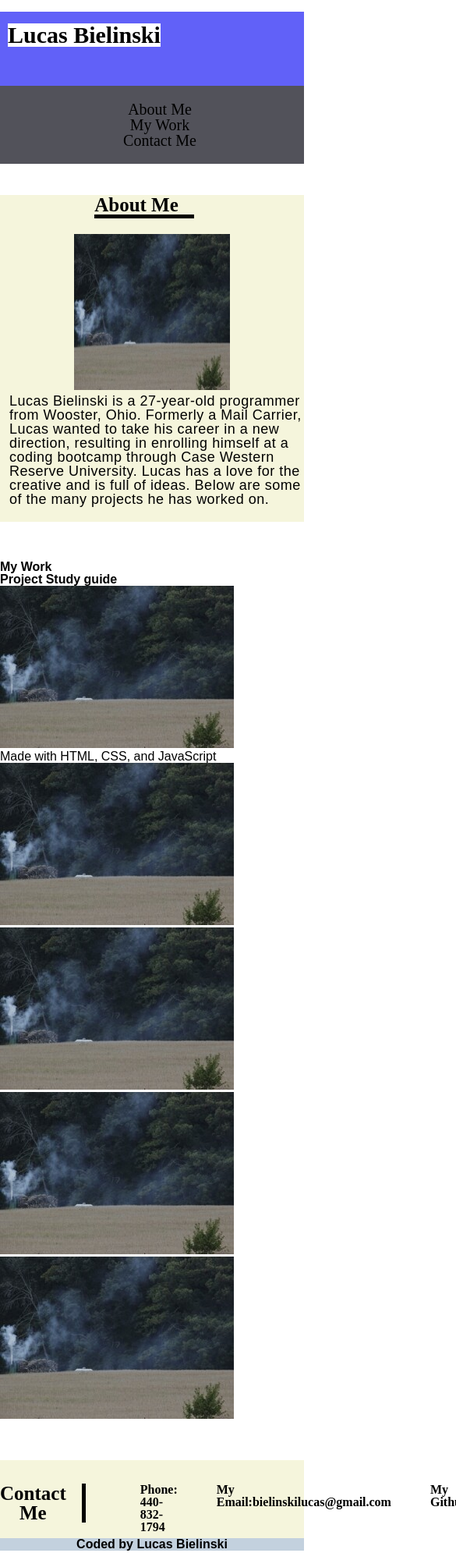
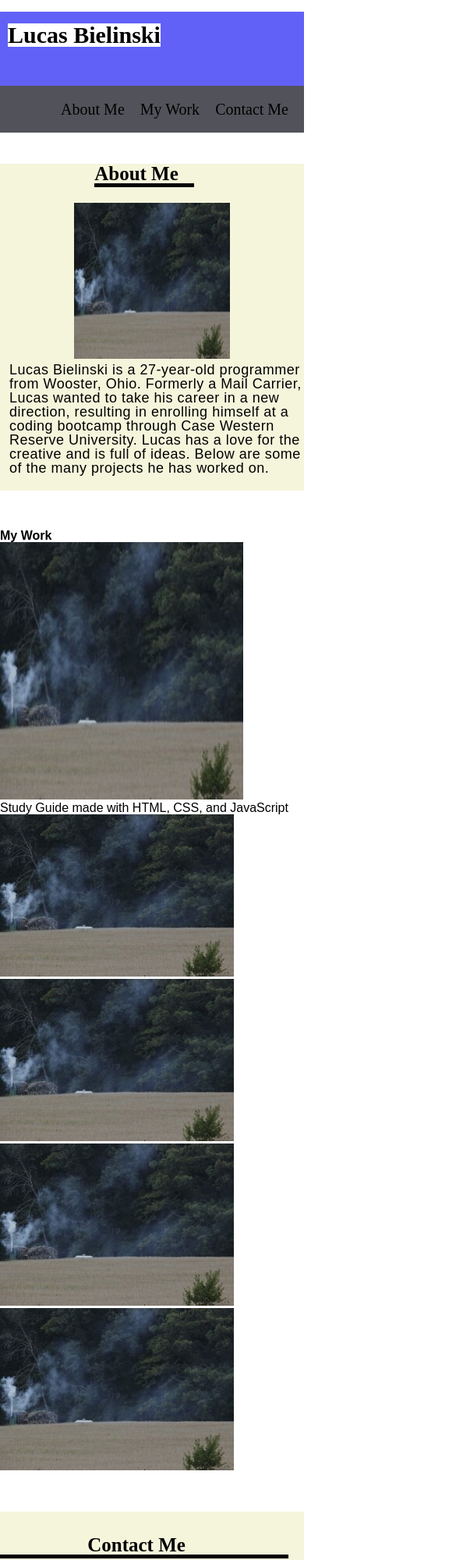
Before and after one commit to LucasBielinski/Lucas-Bielinski-Beginning-Portfolio, a plain HTML site: page index.html in a window 390 px wide. Shown: the top 2000 px of the page at 78% size, 585 px wide, since content can reach past the window. Drawn offline with Linux system fonts and the light colour scheme.

Commit message:
add more media queries

```diff
--- a/assets/style.css
+++ b/assets/style.css
@@ -85,6 +85,15 @@ a:hover {
   padding-right: 20px;
   border-right: 5px solid black;
 }
+#mywork {
+  display: flex;
+  flex-wrap: wrap;
+}
+.mainimg img {
+  height: 330px;
+  width: 80%;
+  :center ;
+}
 .info ul {
   display: flex;
 }
@@ -104,15 +113,21 @@ footer {
 }
 
 @media screen and (max-width: 600px) {
-  #aboutme {
+  #aboutme,
+  #contactme {
     flex-direction: column;
   }
-  .about {
+  .about,
+  .contact {
     border-bottom: 5px solid black;
     border-right: none;
   }
-  .top ul {
+  .top ul li {
     flex-direction: column;
-    align-items: center;
+    align-content: center;
+  }
+
+  .info ul {
+    flex-direction: column;
   }
 }
--- a/index.html
+++ b/index.html
@@ -35,11 +35,12 @@
       <section id="mywork">
         <h2 class="work">My Work</h2>
         <div class="mainimg">
-          <h3>Project Study guide</h3>
           <a href="https://lucasbielinski.github.io/prework-study-guide/">
             <img src="./assets/images/steam.jpg" alt=""
           /></a>
-          <figcaption>Made with HTML, CSS, and JavaScript</figcaption>
+          <figcaption>
+            Study Guide made with HTML, CSS, and JavaScript
+          </figcaption>
         </div>
         <nav class="work">
           <img src="./assets/images/steam.jpg" alt="" />
```
